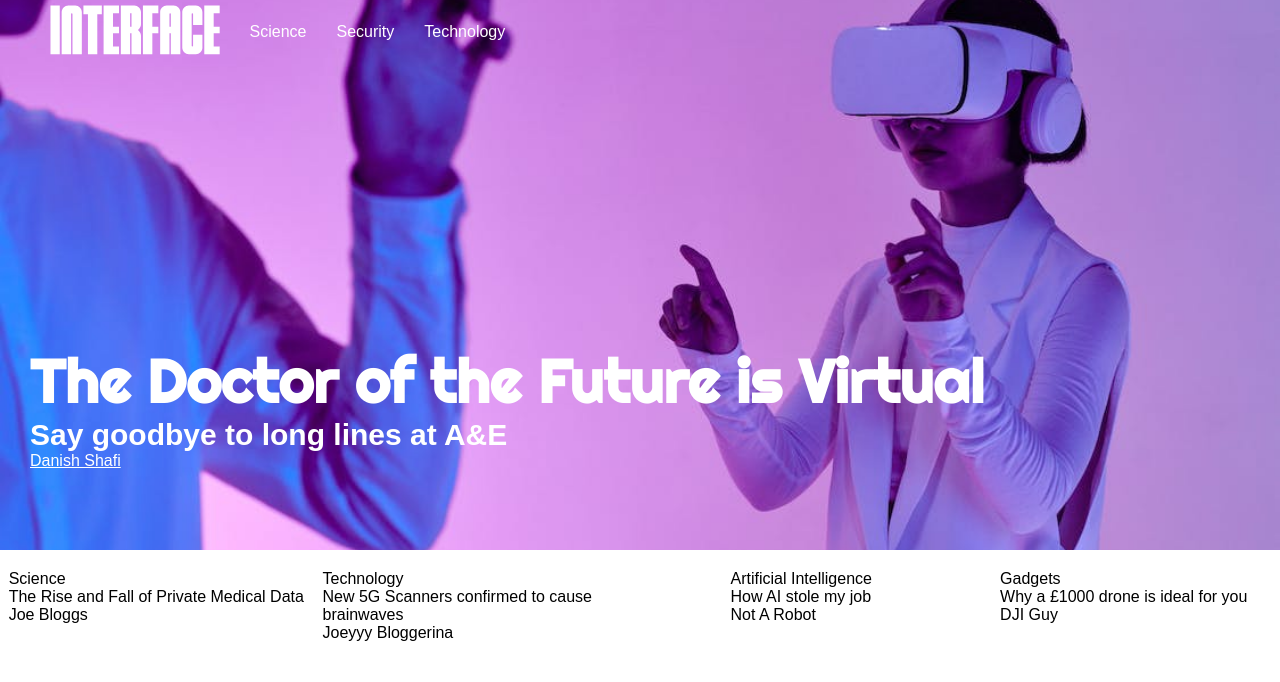
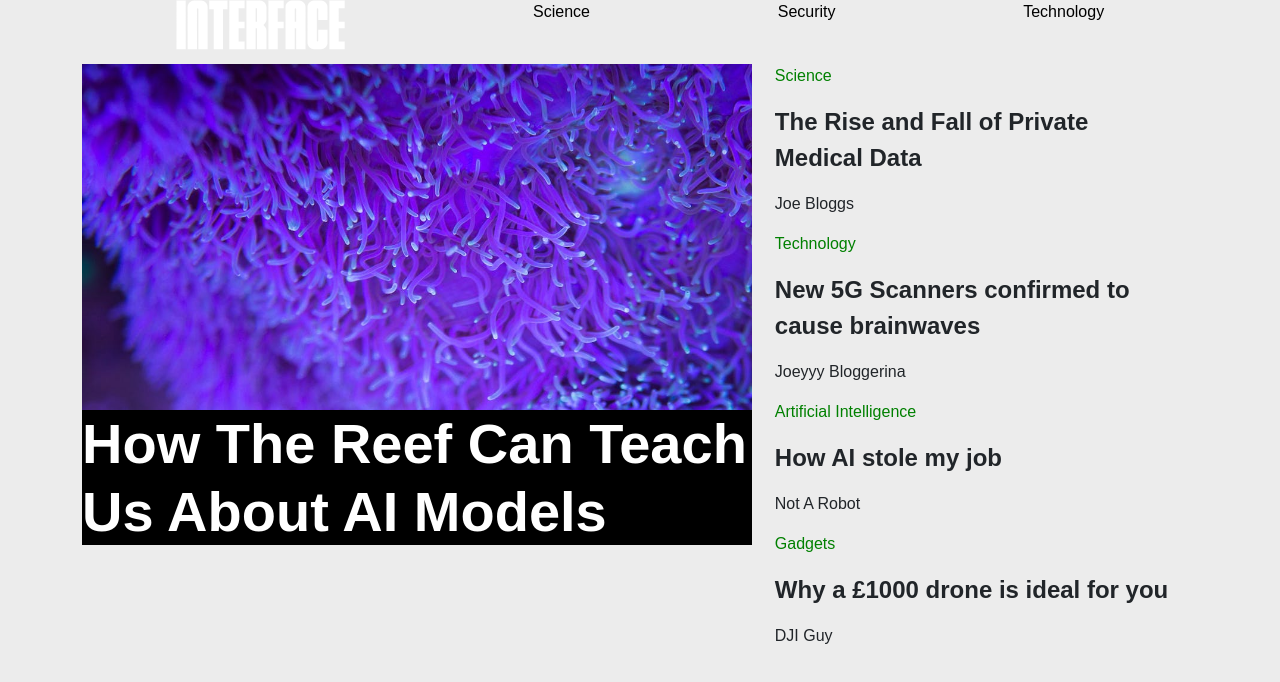
Before and after one commit to builtbydans/Interface, a React (Create React App) app: page / in a window 1280 px wide. Shown: the top 682 px of the page. Built offline with nearby package versions, Linux system fonts and the light colour scheme.

Commit message:
Changes to initial layout

```diff
--- a/package.json
+++ b/package.json
@@ -6,7 +6,9 @@
     "@testing-library/jest-dom": "^5.16.5",
     "@testing-library/react": "^13.4.0",
     "@testing-library/user-event": "^13.5.0",
+    "bootstrap": "^5.2.3",
     "react": "^18.2.0",
+    "react-bootstrap": "^2.7.4",
     "react-dom": "^18.2.0",
     "react-router-dom": "^6.10.0",
     "react-scripts": "5.0.1",
--- a/src/App.css
+++ b/src/App.css
@@ -3,4 +3,5 @@
 * {
   margin: 0 auto;
   font-family: Arial, Helvetica, sans-serif;
+  background-color: rgb(236, 236, 236);
 }
--- /dev/null
+++ b/src/components/MainStories.jsx
@@ -0,0 +1,86 @@
+import React from 'react'
+import styled from 'styled-components';
+import NewsStories from './NewsStories';
+import Reef from '../assets/reef.jpeg';
+
+// Data
+const data = [
+  {
+    category: 'Science',
+    title: 'The Rise and Fall of Private Medical Data',
+    author: 'Joe Bloggs'
+  },
+  {
+    category: 'Technology',
+    title: 'New 5G Scanners confirmed to cause brainwaves',
+    author: 'Joeyyy Bloggerina'
+  },
+  {
+    category: 'Artificial Intelligence',
+    title: 'How AI stole my job',
+    author: 'Not A Robot'
+  },
+  {
+    category: 'Gadgets',
+    title: 'Why a £1000 drone is ideal for you',
+    author: 'DJI Guy'
+  }
+]
+
+// Styled Components
+const Row = styled.div`
+  display: flex;
+`
+
+const HeroWrapper = styled.div`
+
+`
+
+const HeroImage = styled.img`
+  width: 100%;
+`
+
+const HeroTitle = styled.h1`
+  font-weight: bold;
+  font-size: 3.5rem;
+  background-color: black;
+  color: white;
+  position: relative;
+  bottom: 100px;
+`
+
+const ColLeft = styled.div`
+  flex: 60%;
+`
+
+const ColRight = styled.div`
+  flex: 40%;
+`
+
+const MainStories = () => {
+  return (
+    <div className='container'>
+      <Row>
+        <ColLeft>
+          <HeroWrapper>
+            <HeroImage src={Reef}></HeroImage>
+            <HeroTitle>How The Reef Can Teach Us About AI Models</HeroTitle>
+          </HeroWrapper>
+        </ColLeft>
+
+        <ColRight>
+          {data.map((story) => {
+          return <NewsStories
+                    category={story.category}
+                    title={story.title}
+                    author={story.author}
+                  />
+          })}
+        </ColRight>
+
+      </Row>
+    </div>
+  )
+}
+
+export default MainStories
--- a/src/components/MainStory.jsx
+++ b/src/components/MainStory.jsx
@@ -1,6 +1,6 @@
 import React from 'react';
 import VR from '../assets/vr.jpeg';
-import styled from 'styled-components';
+  import styled from 'styled-components';
 
 const Container = styled.div`
   padding: 0px 30px;
--- a/src/components/Navbar.jsx
+++ b/src/components/Navbar.jsx
@@ -2,21 +2,11 @@ import styled from 'styled-components';
 import InterfaceLogo from '../assets/interface-logo.svg';
 
 // Styled Components
-
-const Container = styled.div`
-  padding: 0px 30px;
-  margin: 0px 20px;
-  max-width: 1200px;
-`
 const NavMain = styled.nav`
-  color: white;
+  color: black;
   height: 64px;
-  position: absolute;
   z-index: 1;
   display: flex;
-  align-items: center;
-  float: left;
-  gap: 30px;
 `
 
 const NavItems = styled.li`
@@ -25,8 +15,8 @@ const NavItems = styled.li`
 
 const Navbar = () => {
   return (
-    <Container>
-      <NavMain>
+    <>
+      <NavMain className="container">
         <a href="/">
           <img src={InterfaceLogo} alt="interface-logo" height={50}/>
         </a>
@@ -34,7 +24,7 @@ const Navbar = () => {
         <NavItems>Security</NavItems>
         <NavItems>Technology</NavItems>
       </NavMain>
-    </Container>
+    </>
   )
 }
 
--- a/src/components/NewsStories.jsx
+++ b/src/components/NewsStories.jsx
@@ -1,13 +1,35 @@
 import React from 'react'
+import styled from 'styled-components';
 
-const NewsStories = ({ category, title, blurb, author }) => {
+const Wrapper = styled.div`
+  display: flex;
+  width: 400px;
+`
+
+const Category = styled.p`
+  color: green;
+`
+
+const Title = styled.p`
+  font-size: 1.5rem;
+  font-weight: bold;
+`
+
+const NewsStories = ({ category, title, author }) => {
   return (
-    <div>
-      <p>{category}</p>
-      <p>{title}</p>
-      <p>{blurb}</p>
-      <p>{author}</p>
-    </div>
+    <Wrapper>
+      <div className="row">
+        <div className="col-12">
+          <Category>{category}</Category>
+        </div>
+        <div className="col-12">
+          <Title>{title}</Title>
+        </div>
+        <div className="col-12">
+          <p>{author}</p>
+        </div>
+      </div>
+    </Wrapper>
   )
 }
 
--- a/src/components/TrendingStories.jsx
+++ /dev/null
@@ -1,57 +0,0 @@
-import React from 'react'
-import styled from 'styled-components';
-import NewsStories from './NewsStories';
-
-const Wrapper = styled.div`
-  margin: 20px 0px;
-  display: grid;
-  grid-template-columns: repeat(4, 1fr);
-  grid-column-gap: 10px;
-  grid-row-gap: 10px;
-`
-
-const data = [
-  {
-    category: 'Science',
-    title: 'The Rise and Fall of Private Medical Data',
-    blurb: 'loremipsum100000',
-    author: 'Joe Bloggs'
-  },
-  {
-    category: 'Technology',
-    title: 'New 5G Scanners confirmed to cause brainwaves',
-    blurb: 'loremipsum10000dsddsddsddsd0',
-    author: 'Joeyyy Bloggerina'
-  },
-  {
-    category: 'Artificial Intelligence',
-    title: 'How AI stole my job',
-    blurb: 'itdidreally',
-    author: 'Not A Robot'
-  },
-  {
-    category: 'Gadgets',
-    title: 'Why a £1000 drone is ideal for you',
-    blurb: 'loremipsum100000',
-    author: 'DJI Guy'
-  }
-]
-
-const TrendingStories = () => {
-  return (
-    <div>
-      <Wrapper>
-        {data.map((story) => {
-          return <NewsStories
-                    category={story.category}
-                    title={story.title}
-                    blur={story.blurb}
-                    author={story.author}
-                  />
-        })}
-      </Wrapper>
-    </div>
-  )
-}
-
-export default TrendingStories
--- a/src/index.js
+++ b/src/index.js
@@ -1,6 +1,7 @@
 import React from 'react';
 import ReactDOM from 'react-dom/client';
 import App from './App';
+import 'bootstrap/dist/css/bootstrap.min.css';
 
 const root = ReactDOM.createRoot(document.getElementById('root'));
 root.render(
--- a/src/pages/HomePage.js
+++ b/src/pages/HomePage.js
@@ -1,14 +1,13 @@
 import React from 'react'
 import Navbar from '../components/Navbar'
 import MainStory from '../components/MainStory'
-import TrendingStories from '../components/TrendingStories'
+import MainStories from '../components/MainStories'
 
 const HomePage = () => {
   return (
     <div>
       <Navbar />
-      <MainStory />
-      <TrendingStories />
+      <MainStories />
     </div>
   )
 }
```
Also changed, not shown: src/components/Headlines/HeroStory.jsx (added, +11 -0 lines), 1 other file (tests, documents, lock files or other folders).
